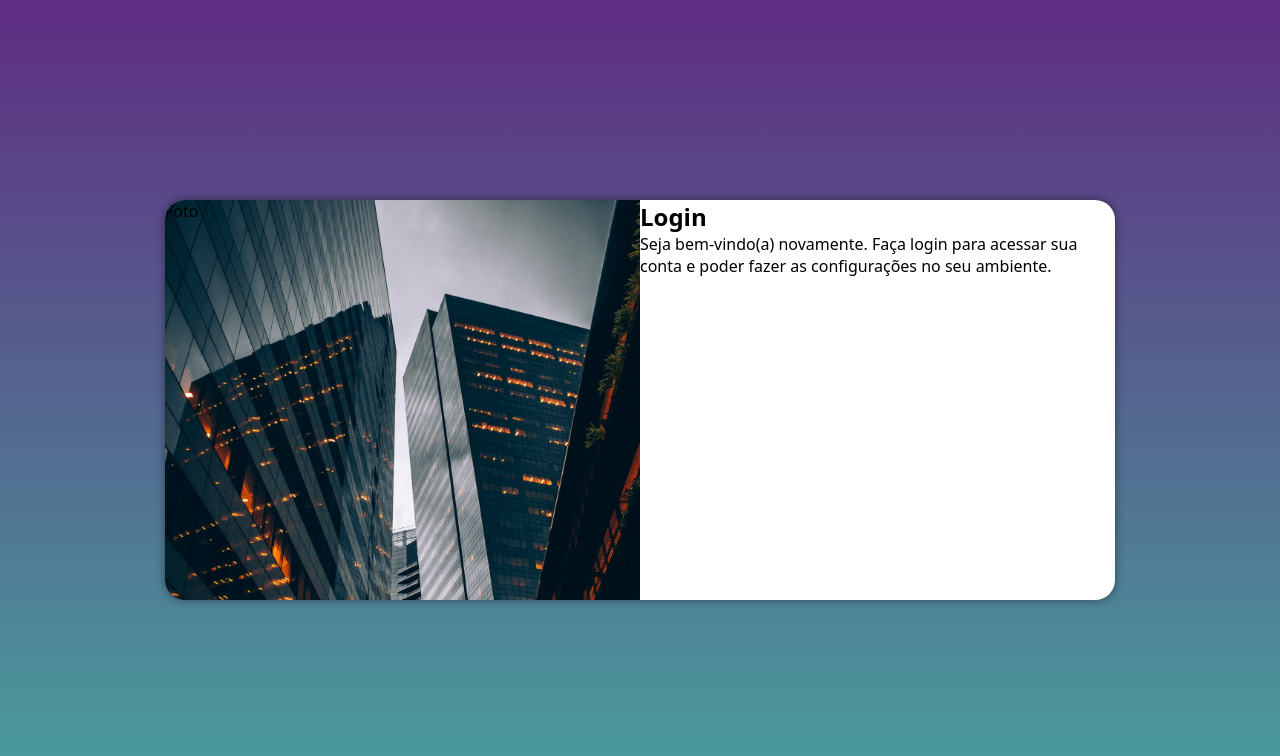
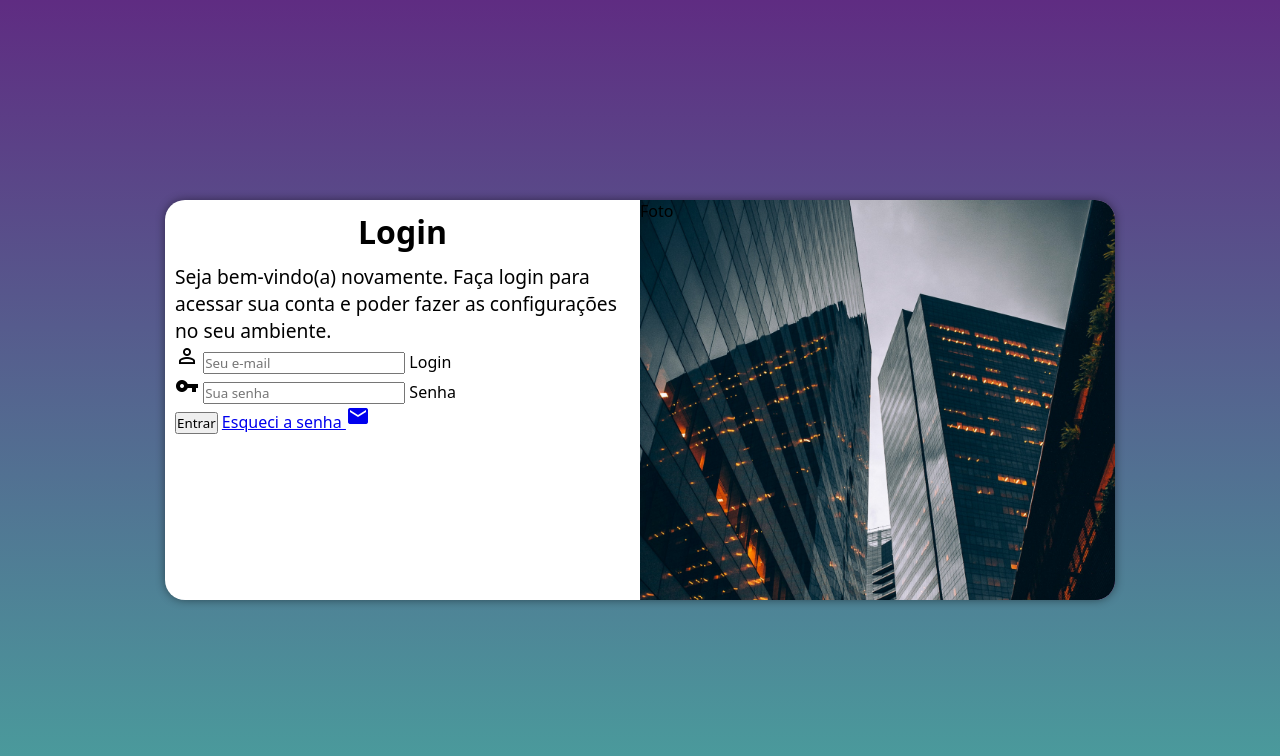
Before and after one commit to claudiorico/projeto-login, a plain HTML site: page index.html in a window 1280 px wide. Drawn offline with Linux system fonts and the light colour scheme.

Commit message:
tela de senha

```diff
--- a/estilos/media-query.css
+++ b/estilos/media-query.css
@@ -58,14 +58,22 @@
     }
 
     section#login > div#imagem {
-        float: left;
+        float: right;
         width: 50%;
         height: 100%;
     }
 
-    section#login>div#formulario {
-        float: right;
+    section#login > div#formulario {
+        float: left;
         width: 50%;
     }
 
+    div#formulario > h1 {
+        font-size: 2em;
+    }
+
+    div#formulario > p {
+        font-size: 1.2em;
+    }
+
 }
--- a/estilos/style.css
+++ b/estilos/style.css
@@ -33,7 +33,7 @@ section#login {
     overflow: hidden;
 
     background-color: white;
-    width: 250px;
+    width: 270px;
     height: 500px;
     border-radius: 20px;
     box-shadow: 0px 0px 10px rgba(0, 0, 0, 0.450);
@@ -55,3 +55,12 @@ section#login > div#formulario {
     display: block;
     padding: 10px;
 }
+
+div#formulario > h1 {
+    text-align: center;
+    margin-bottom: 10px;
+}
+
+div#formulario > p {
+    font-size: 0.8em;
+}
--- a/index.html
+++ b/index.html
@@ -6,6 +6,7 @@
     <meta name="viewport" content="width=device-width, initial-scale=1.0">
     <link rel="stylesheet" href="estilos/style.css">
     <link rel="stylesheet" href="estilos/media-query.css">
+    <link href="https://fonts.googleapis.com/icon?family=Material+Icons" rel="stylesheet">
     <title>Login</title>
 </head>
 <body>
@@ -14,10 +15,29 @@
             <div id="imagem">
                 Foto
             </div>
-            <div id="formulário">
+            <div id="formulario">
                 <h1>Login</h1>
                 <p>Seja bem-vindo(a) novamente. Faça login para acessar sua conta e poder fazer as configurações no seu ambiente.</p>
-                <form action="login.php" method="post"></form>
+                <form action="login.php" method="post" autocomplete="on">
+                    <div class="campo">
+                        <span class="material-icons">
+                            person_outline
+                        </span>
+                        <input type="email" name="login" id="ilogin" placeholder="Seu e-mail" autocomplete="email" required maxlength="30">
+                        <label for="ilogin">Login</label>
+                    </div>
+                    <div class="campo">
+                        <span class="material-icons">
+                            vpn_key
+                        </span>
+                        <input type="password" name="senha" id="isenha" placeholder="Sua senha" autocomplete="current-password" required minlength="8" maxlength="20">
+                        <label for="isenha">Senha</label>
+                    </div>
+                    <input type="submit" value="Entrar">
+                    <a href="esqueci.html">
+                        Esqueci a senha <span class="material-icons">mail</span>
+                    </a>
+                </form>
             </div>
         </section>
     </main>
```
